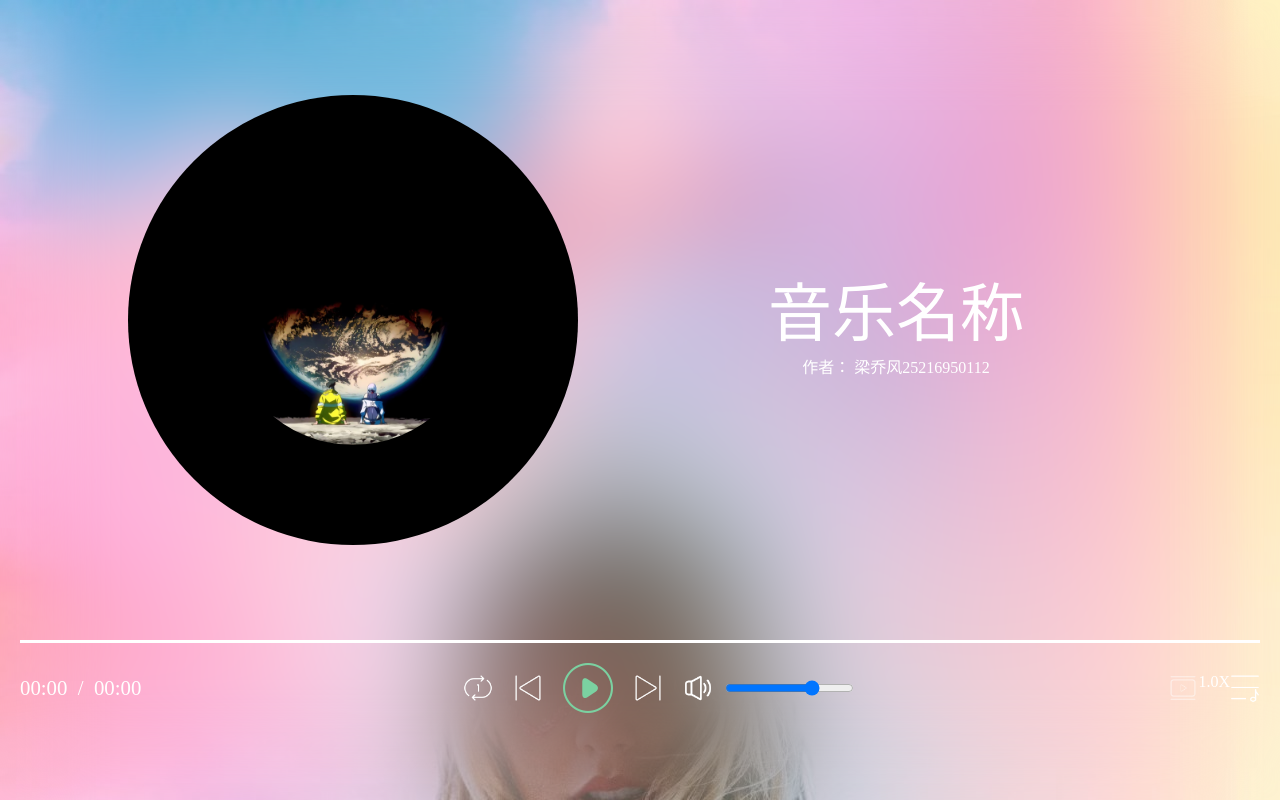
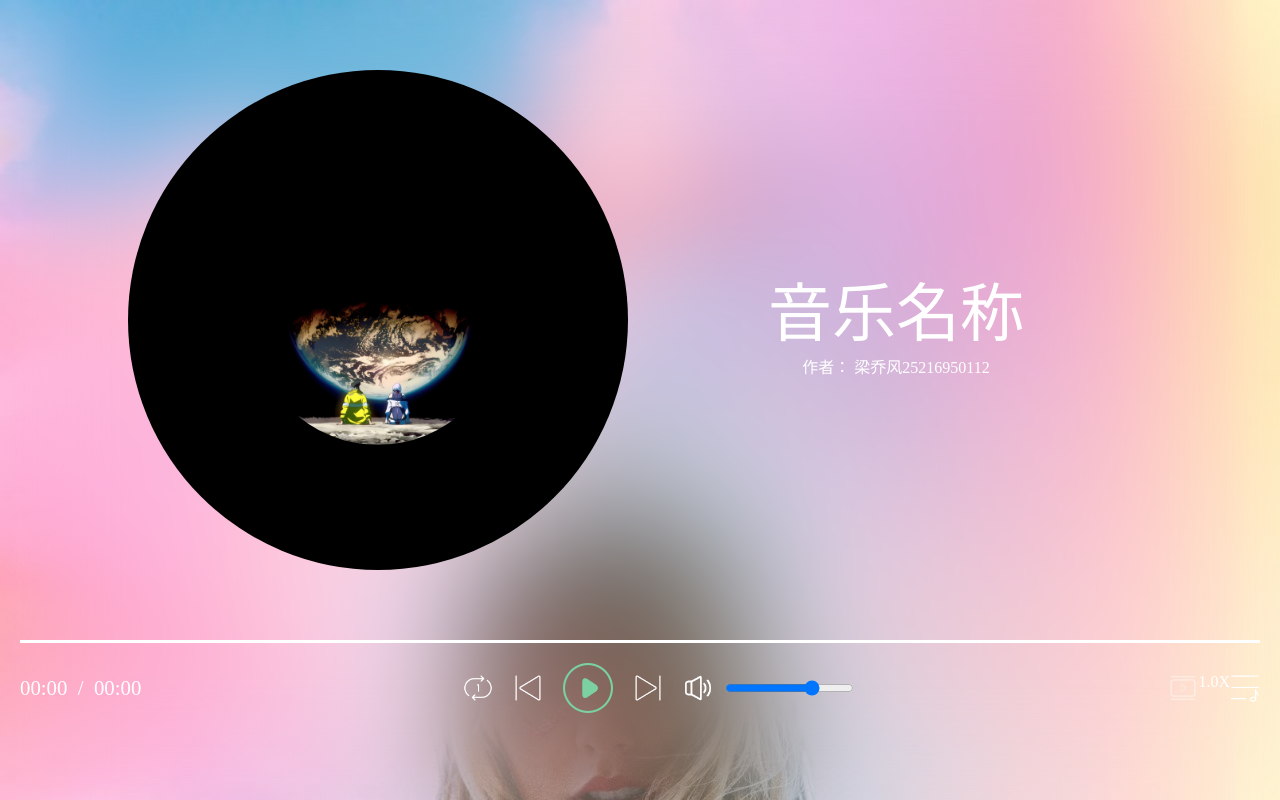
Before and after one commit to llllqf-22/lqf-github.github.io, a plain HTML site: page index.html in a window 1280 px wide. Drawn offline with Linux system fonts and the light colour scheme.

Commit message:
Update sy2.css

```diff
--- a/CSS/sy2.css
+++ b/CSS/sy2.css
@@ -24,10 +24,10 @@
 
     }
     .record-bg{
-        width: 450px;
-        height: 450px;
+        width: 500px;
+        height: 500px;
         background-color: black;
-        border-radius: 450px;
+        border-radius: 500px;
         display: flex;
         justify-content: center;
         align-items: center;
```
